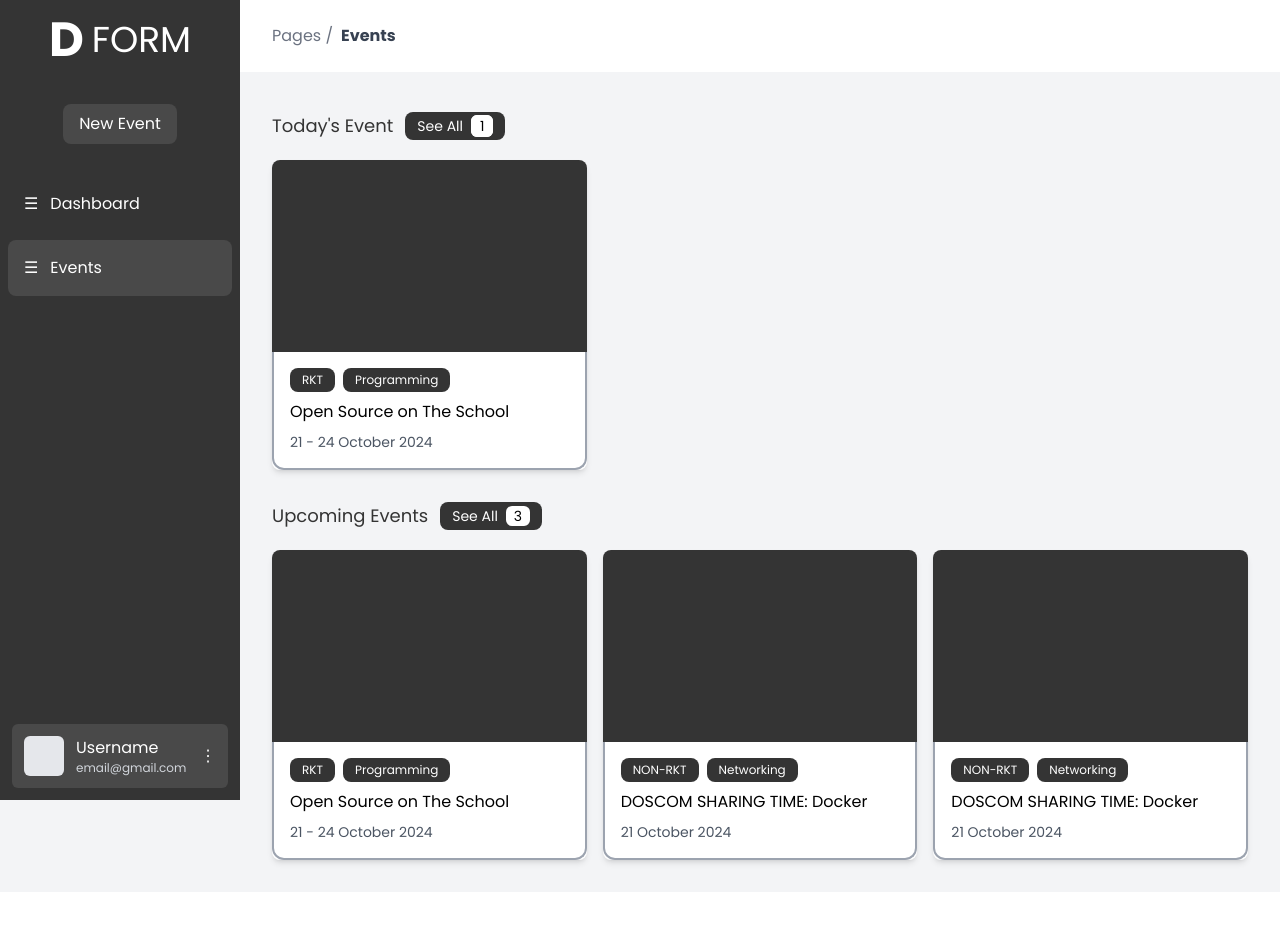
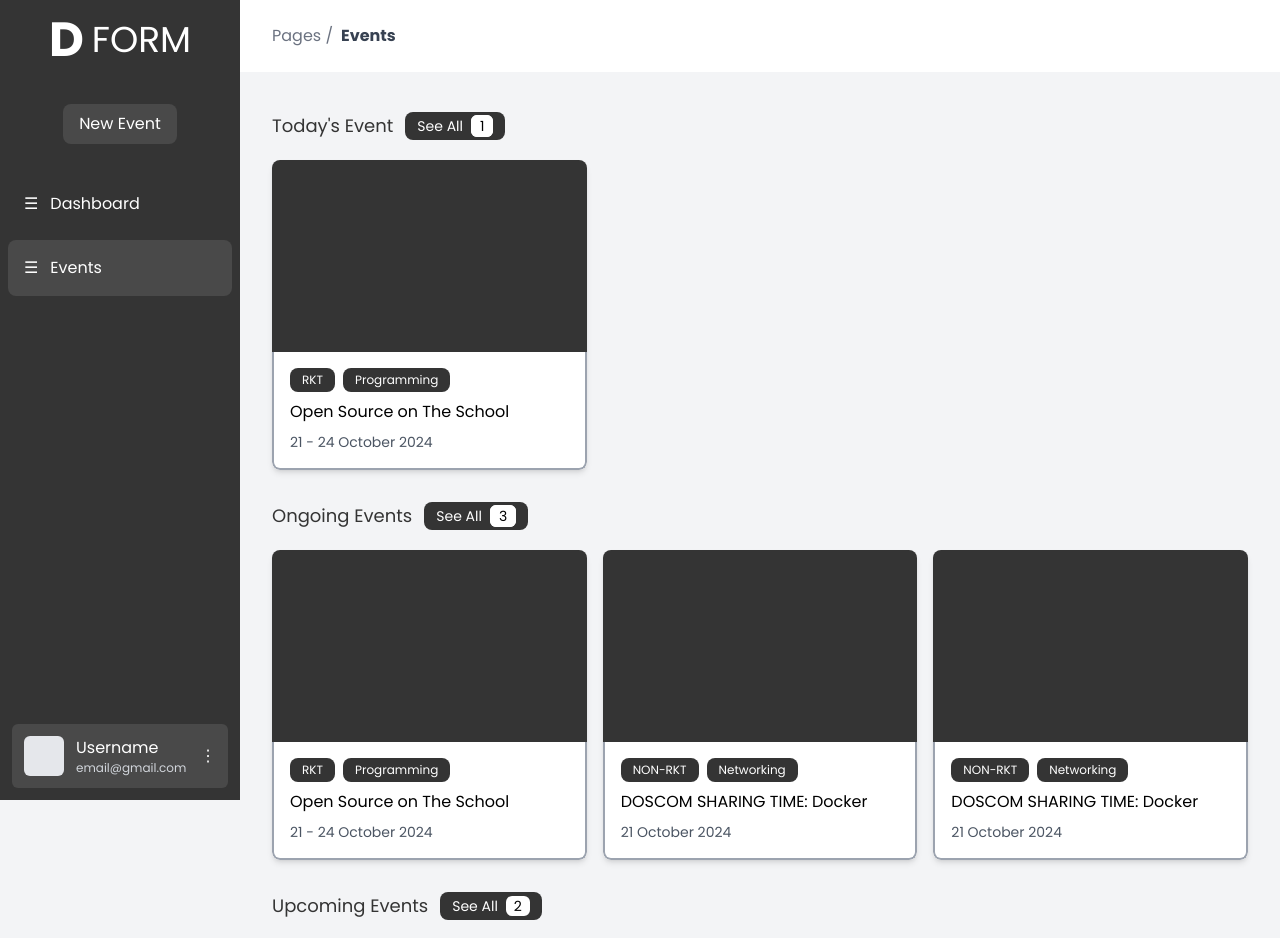
Before and after one commit to fachruddinruddin/Prototipe, a React (Vite) app: page /events in a window 1280 px wide. Shown: the top 938 px of the page. Before the commit the page ends 892 px from the top, so only its background shows below. Built offline with nearby package versions, Linux system fonts and the light colour scheme.

Commit message:
Refactor Dashboard components; rename "Incoming Events" to "Upcoming Events", add Ongoing Events section, and adjust EventList props for improved event management.

```diff
--- a/src/components/dashboard/DashboardStats.jsx
+++ b/src/components/dashboard/DashboardStats.jsx
@@ -10,7 +10,7 @@ function DashboardStats() {
         bgColor="bg-[#343434]"
       />
       <StatCard
-        title="Incoming Events"
+        title="Upcomming Events"
         count={5}
         bgColor="bg-[#343434]"
       />
--- a/src/components/dashboard/EventCard.jsx
+++ b/src/components/dashboard/EventCard.jsx
@@ -14,7 +14,7 @@ const EventCard = ({ id, category = [], title, date }) => {
       onClick={handleClick}
     >
       <div className="h-36 sm:h-40 md:h-48 bg-[#343434]"></div>
-      <div className="p-3 sm:p-4 border-x-2 border-b-2 rounded-b-xl border-gray-400">
+      <div className="p-3 sm:p-4 border-x-2 border-b-2 rounded-b-lg border-gray-400">
         <div className="flex flex-wrap gap-2 mb-2">
           {category.map((cat, index) => (
             <span
--- a/src/components/dashboard/EventList.jsx
+++ b/src/components/dashboard/EventList.jsx
@@ -1,9 +1,10 @@
 import React from "react";
 import EventCard from "./EventCard";
-import { events } from "../../data/events"; // Import events from the new data file
+import { events } from "../../data/events";
 
 const todayEvent = events[0];
-const upcomingEvents = events.slice(1);
+const ongoingEvents = events.slice(1, 4);
+const upcomingEvents = events.slice(1, 3);
 
 const TodayEvent = ({ showSeeAll }) => (
   <section className="mb-8">
@@ -24,6 +25,31 @@ const TodayEvent = ({ showSeeAll }) => (
     </div>
     <div className="grid grid-cols-1 md:grid-cols-2 lg:grid-cols-3 gap-4">
       <EventCard {...todayEvent} />
+    </div>
+  </section>
+);
+
+const OngoingEvents = ({ showSeeAll }) => (
+  <section className="mb-8">
+    <div className="flex justify-between items-center mb-3 sm:mb-5">
+      <div className="flex items-center">
+        <h2 className="text-lg sm:text-1xl text-[#343434] font-medium mr-3">
+          Ongoing Events
+        </h2>
+        {showSeeAll && (
+          <button className="text-sm text-white bg-[#343434] px-3 py-1 rounded-lg">
+            See All
+            <span className="border border-white bg-white text-black ml-2 px-2 py-0 rounded-md">
+              {ongoingEvents.length}
+            </span>
+          </button>
+        )}
+      </div>
+    </div>
+    <div className="grid grid-cols-1 md:grid-cols-2 lg:grid-cols-3 gap-4">
+      {ongoingEvents.map((event) => (
+        <EventCard key={event.id} {...event} />
+      ))}
     </div>
   </section>
 );
@@ -53,10 +79,16 @@ const UpcomingEvents = ({ showSeeAll }) => (
   </section>
 );
 
-const EventList = ({ showToday = true, showUpcoming = true, showSeeAll = true }) => {
+const EventList = ({
+  showToday = false, // Set to false to hide today's event
+  showOngoing = true,
+  showUpcoming = true,
+  showSeeAll = true,
+}) => {
   return (
     <div className="space-y-8">
       {showToday && <TodayEvent showSeeAll={showSeeAll} />}
+      {showOngoing && <OngoingEvents showSeeAll={showSeeAll} />}
       {showUpcoming && <UpcomingEvents showSeeAll={showSeeAll} />}
     </div>
   );
--- a/src/pages/Dashboard.jsx
+++ b/src/pages/Dashboard.jsx
@@ -14,12 +14,13 @@ function Dashboard() {
     <div className="p-8 pt-28 ml-60">
       <h1 className="text-3xl font-bold mb-8">Dashboard</h1>
       <DashboardStats />
-      {/* Menampilkan hanya today's event */}
+      {/* Menampilkan hanya ongoing events */}
       <EventList
         showToday={true}
+        showOngoing={false}
         showUpcoming={false}
         onEventClick={handleEventClick}
-        showSeeAll={false} // Hide the "See All" button
+        showSeeAll={false}
       />
     </div>
   );
```
